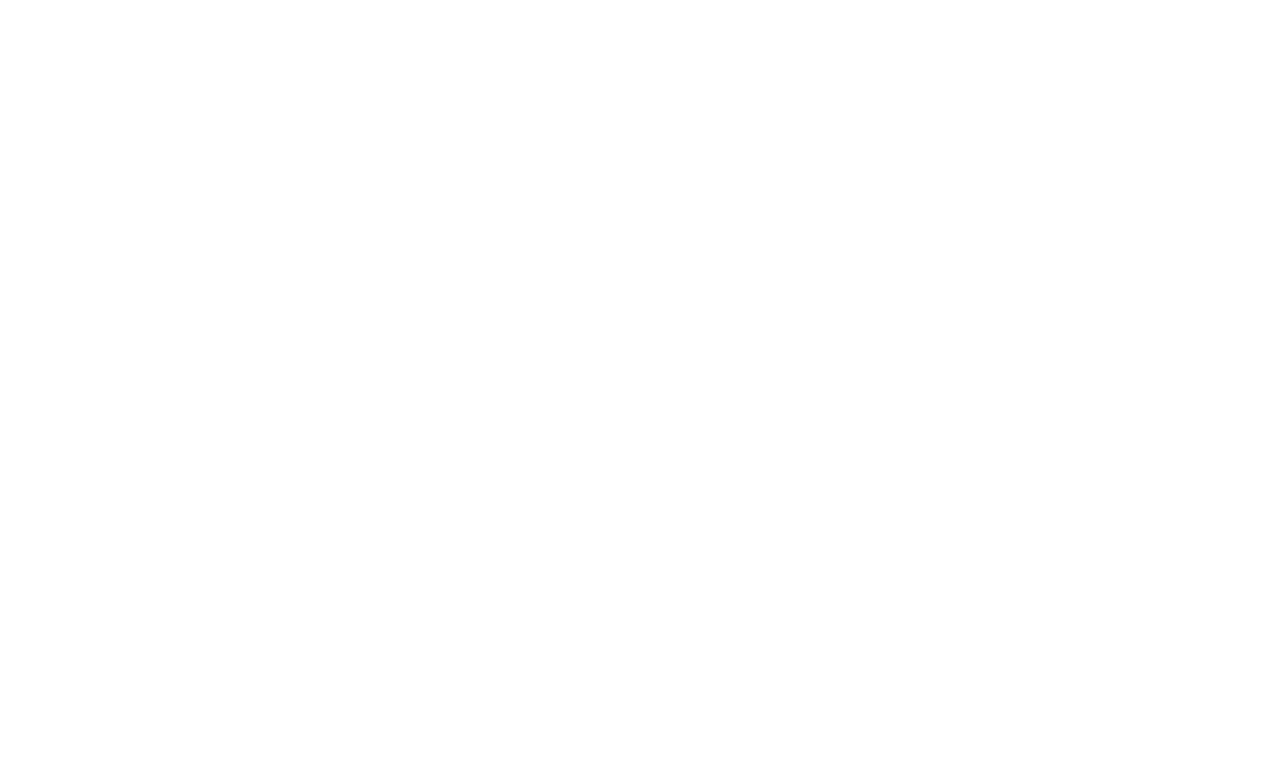
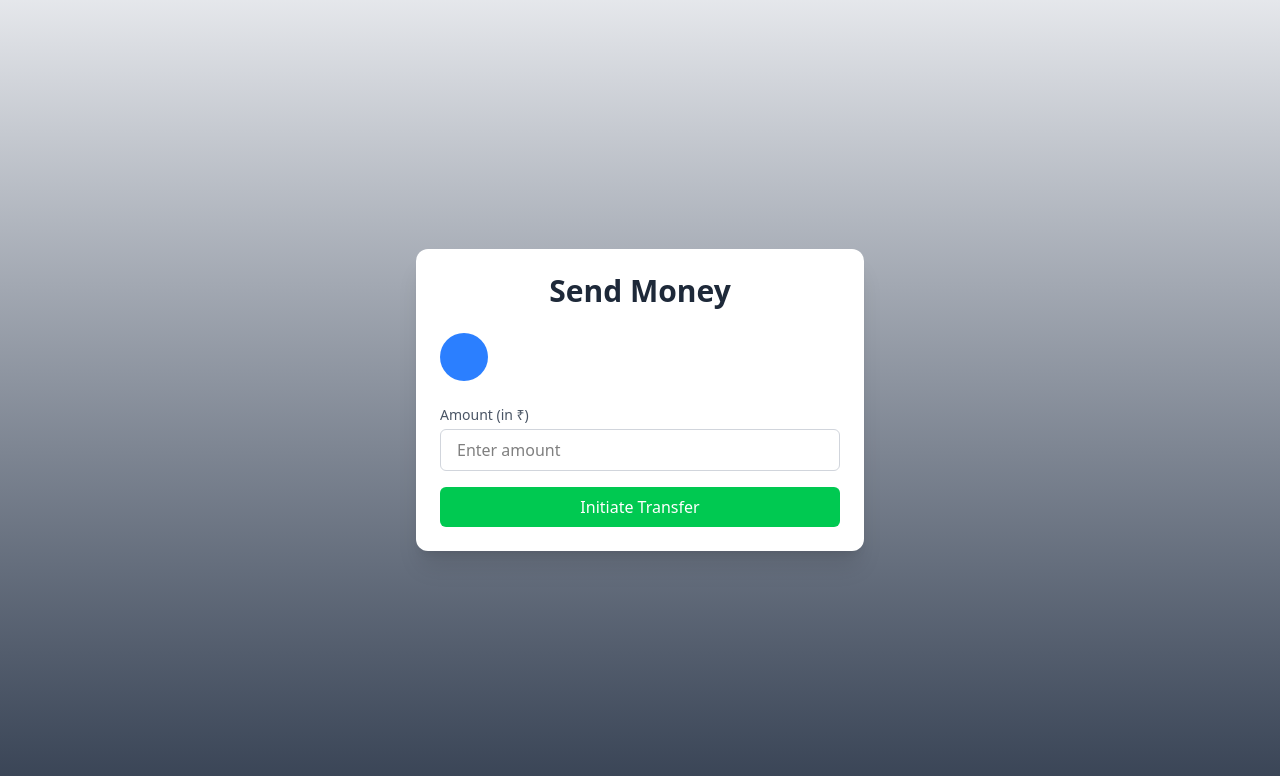
Before and after one commit to TheChaitanya22/Pals-pay, a React (Vite) app in the folder frontend/: page /send in a window 1280 px wide. Shown: the top 776 px of the page. Built offline with nearby package versions, Linux system fonts and the light colour scheme.

Commit message:
added send money

```diff
--- a/frontend/package.json
+++ b/frontend/package.json
@@ -13,6 +13,7 @@
     "@tailwindcss/vite": "^4.0.4",
     "axios": "^1.7.9",
     "dotenv": "^16.4.7",
+    "lucide-react": "^0.525.0",
     "react": "^18.2.0",
     "react-dom": "^18.2.0",
     "react-router-dom": "^7.1.5",
--- a/frontend/src/App.jsx
+++ b/frontend/src/App.jsx
@@ -4,25 +4,20 @@
 import { Signin } from "./pages/Signin";
 import { Dashboard } from "./pages/Dashboard";
 import { SendMoney } from "./pages/SendMoney";
-import { Home } from "./pages/Home";
-
-
 
 function App() {
-
   return (
-    <>
+    <div className="md:px-40 lg:px-80 h-screen bg-gradient-to-b from-gray-200 to-gray-700">
       <BrowserRouter>
         <Routes>
-          <Route path="/" element={<Home />} />
-          <Route path="/signup" element={<Signup />} />
+          <Route path="/" element={<Signup />} />
           <Route path="/signin" element={<Signin />} />
           <Route path="/dashboard" element={<Dashboard />} />
           <Route path="/send" element={<SendMoney />} />
         </Routes>
       </BrowserRouter>
-    </>
-  )
+    </div>
+  );
 }
 
-export default App
+export default App;
--- a/frontend/src/components/Appbar.jsx
+++ b/frontend/src/components/Appbar.jsx
@@ -1,5 +1,6 @@
 export const Appbar = () => {
-    return <div className="shadow h-14 flex justify-between">
+  return (
+    <div className="shadow h-14 flex justify-between">
       <div className="flex flex-col justify-center h-full ml-4 text-2xl">
         Pals-Pay
       </div>
@@ -8,10 +9,9 @@
           Hello, User
         </div>
         <div className="rounded-full h-12 w-12 bg-slate-200 flex justify-center mt-1 mr-4">
-                <div className="flex flex-col justify-center h-full text-xl">
-                    U
+          <div className="flex flex-col justify-center h-full text-xl">U</div>
         </div>
       </div>
     </div>
-    </div>
-}
+  );
+};
--- a/frontend/src/components/Balance.jsx
+++ b/frontend/src/components/Balance.jsx
@@ -1,10 +1,37 @@
-export const Balance = ({value}) => {
-    return <div className="flex ml-4 mt-8">
-        <div className="font-bold text-lg">
-            Your Balance
-        </div>
-        <div className="font-semibold text-lg pl-2">
-            Rs {value}/-
-        </div>
+import { useEffect, useState } from "react";
+import axios from "axios";
+
+const Balance = () => {
+  const [balance, setBalance] = useState(null);
+
+  useEffect(() => {
+    const fetchBalance = async () => {
+      try {
+        const response = await axios.get(
+          "http://localhost:3000/api/v1/account/balance",
+          {
+            headers: {
+              Authorization: `Bearer ${localStorage.getItem("token")}`,
+            },
+          }
+        );
+        setBalance(response.data.balance);
+      } catch (error) {
+        console.error(
+          "Failed to fetch balance:",
+          error.response?.data || error.message
+        );
+      }
+    };
+
+    fetchBalance();
+  }, []);
+
+  return (
+    <div className="font-bold text-lg mt-10">
+      Balance: ₹{balance !== null ? balance : "Loading..."}
     </div>
-}
+  );
+};
+
+export default Balance;
--- a/frontend/src/components/Users.jsx
+++ b/frontend/src/components/Users.jsx
@@ -1,44 +1,51 @@
-import { useEffect, useState } from "react"
-import { Button } from "./Button"
+import { useEffect, useState } from "react";
+import { Button } from "./Button";
 import axios from "axios";
 import { useNavigate } from "react-router-dom";
 
-
 export const Users = () => {
-
   const [users, setUsers] = useState([]);
   const [filter, setFilter] = useState("");
 
   useEffect(() => {
-        axios.get("http://localhost:3000/api/v1/user/bulk?filter=" + filter)
-            .then(response => {
-                setUsers(response.data.user)
-            })
-    }, [filter])
+    axios
+      .get("http://localhost:3000/api/v1/user/bulk?filter=" + filter)
+      .then((response) => {
+        setUsers(response.data.user);
+      });
+  }, [filter]);
 
-    return <div>
-        <div className="font-bold mt-6 text-lg mx-4 ">
-            Users
-        </div>
+  return (
+    <div>
+      <div className="font-bold mt-6 text-lg mx-4 ">Users</div>
       <div className="my-2 mx-4">
-            <input onChange={(e) => {
-                setFilter(e.target.value)
-            }} type="text" placeholder="Search users..." className="w-full px-2 py-1 border rounded border-slate-200"></input>
+        <input
+          onChange={(e) => {
+            setFilter(e.target.value);
+          }}
+          type="text"
+          placeholder="Search users..."
+          className="w-full px-2 py-1 border rounded border-slate-500"
+        ></input>
       </div>
       <div>
-            {users.map(user => <User user={user} />)}
+        {users.map((user) => (
+          <User key={user._id} user={user} />
+        ))}
       </div>
     </div>
-}
+  );
+};
 
-function User({user}) {
+function User({ user }) {
   const navigate = useNavigate();
 
-    return <div className="flex justify-between ml-4 mr-4">
+  return (
+    <div className="flex justify-between ml-4 mr-4">
       <div className="flex">
-            <div className="rounded-full h-12 w-12 bg-slate-200 flex justify-center mt-1 mr-2">
+        <div className="rounded-full h-12 w-12 bg-gray-100 flex justify-center mt-1 mr-2">
           <div className="flex flex-col justify-center h-full text-xl">
-                    {user.firstName[0]}
+            {user.firstName[0].toUpperCase()}
           </div>
         </div>
         <div className="flex flex-col justify-center h-ful">
@@ -49,9 +56,13 @@
       </div>
 
       <div className="flex flex-col justify-center h-ful">
-            <Button onClick={(e) => {
+        <Button
+          onPress={(e) => {
             navigate("/send?id=" + user._id + "&name=" + user.firstName);
-            }} label={"Send Money"} />
+          }}
+          label={"Send Money"}
+        />
       </div>
     </div>
+  );
 }
--- a/frontend/src/pages/Dashboard.jsx
+++ b/frontend/src/pages/Dashboard.jsx
@@ -1,11 +1,13 @@
-import { Appbar } from "../components/Appbar"
-import { Balance } from "../components/Balance"
-import { Users } from "../components/Users"
+import { Appbar } from "../components/Appbar";
+import Balance from "../components/Balance";
+import { Users } from "../components/Users";
 
 export const Dashboard = () => {
-    return <div>
-        <Appbar />
-        <Balance value={5000}/>
-        <Users />
+  return (
+    <div>
+      <Appbar />
+      <Balance />
+      <Users />
     </div>
-}
+  );
+};
--- a/frontend/src/pages/Home.jsx
+++ /dev/null
@@ -1,5 +0,0 @@
-export const Home = () => {
-    return <div>
-
-    </div>
-}
--- a/frontend/src/pages/SendMoney.jsx
+++ b/frontend/src/pages/SendMoney.jsx
@@ -1,5 +1,107 @@
+import { useSearchParams, useNavigate } from "react-router-dom";
+import axios from "axios";
+import { useState } from "react";
+
 export const SendMoney = () => {
-    return <div>
+  const [searchParams] = useSearchParams();
+  const navigate = useNavigate();
+  const id = searchParams.get("id");
+  const name = searchParams.get("name");
+  const [amount, setAmount] = useState("");
+  const [loading, setLoading] = useState(false);
+  const [message, setMessage] = useState("");
 
+  const handleTransfer = async () => {
+    if (!amount || Number(amount) <= 0) {
+      setMessage("Please enter a valid amount");
+      return;
+    }
+
+    try {
+      setLoading(true);
+      const response = await axios.post(
+        "http://localhost:3000/api/v1/account/transfer",
+        {
+          to: id,
+          amount: Number(amount),
+        },
+        {
+          headers: {
+            Authorization: "Bearer " + localStorage.getItem("token"),
+          },
+        }
+      );
+
+      setMessage("Transfer successful!");
+      setTimeout(() => {
+        navigate("/dashboard");
+      }, 1500);
+    } catch (error) {
+      setMessage(
+        error?.response?.data?.messsage || "Transfer failed. Please try again."
+      );
+      setTimeout(() => {
+        navigate("/dashboard");
+      }, 4000);
+    } finally {
+      setLoading(false);
+    }
+  };
+
+  return (
+    <div className="flex justify-center items-center min-h-screen">
+      <div className="w-full max-w-md p-6 bg-white rounded-xl shadow-xl">
+        <div className="mb-6 text-center">
+          <h2 className="text-3xl font-bold text-gray-800">Send Money</h2>
+        </div>
+
+        <div className="flex items-center gap-4 mb-6">
+          <div className="w-12 h-12 rounded-full bg-blue-500 flex items-center justify-center text-white text-xl">
+            {name?.[0]?.toUpperCase()}
+          </div>
+          <h3 className="text-2xl font-semibold text-gray-700">{name}</h3>
+        </div>
+
+        <div className="mb-4">
+          <label
+            htmlFor="amount"
+            className="block text-sm font-medium text-gray-600 mb-1"
+          >
+            Amount (in ₹)
+          </label>
+          <input
+            id="amount"
+            type="number"
+            value={amount}
+            onChange={(e) => setAmount(e.target.value)}
+            placeholder="Enter amount"
+            className="w-full px-4 py-2 border border-gray-300 rounded-md focus:ring-2 focus:ring-blue-400 focus:outline-none"
+          />
+        </div>
+
+        {message && (
+          <div
+            className={`text-sm text-center mb-4 ${
+              message.toLowerCase().includes("success")
+                ? "text-green-600"
+                : "text-red-600"
+            }`}
+          >
+            {message}
+            <div>Redirecting to dashboard...</div>
+          </div>
+        )}
+
+        <button
+          onClick={handleTransfer}
+          disabled={loading}
+          className={`w-full bg-green-500 hover:bg-green-600 text-white font-medium py-2 px-4 rounded-md transition-colors ${
+            loading ? "opacity-50 cursor-not-allowed" : ""
+          }`}
+        >
+          {loading ? "Transferring..." : "Initiate Transfer"}
+        </button>
+      </div>
     </div>
-}
+  );
+};
--- a/frontend/src/pages/Signin.jsx
+++ b/frontend/src/pages/Signin.jsx
@@ -4,18 +4,25 @@
 import { Subheading } from "../components/Subheading";
 import { Warning } from "../components/Warning";
 
-
 export const Signin = () => {
-    return <div className="bg-slate-300 h-screen flex justify-center">
+  return (
+    <div className=" h-screen flex justify-center">
       <div className="flex flex-col justify-center">
         <div className="rounded-lg bg-white w-80 text-center p-2 h-max px-4">
           <Heading label={" Sign In "} />
-                <Subheading label={" Enter your crendentials to access your account"} />
+          <Subheading
+            label={" Enter your crendentials to access your account"}
+          />
           <Inputbox label={"Email"} placeholder={"John@gmail.com"} />
           <Inputbox label={"Password"} placeholder={"123456"} />
-                <Button label={"Sign in"}/>
-                <Warning label={"Don't have an account?"} buttonText={"Sign up"} to={"/signup"} />
+          <Button label={"Sign in"} />
+          <Warning
+            label={"Don't have an account?"}
+            buttonText={"Sign up"}
+            to={"/"}
+          />
         </div>
       </div>
     </div>
-}
+  );
+};
```
Also changed, not shown: frontend/src/pages/Signup.jsx (+47 -23 lines), 1 other file (tests, documents, lock files or other folders). Lines whose indentation alone changed are shown as unchanged.
